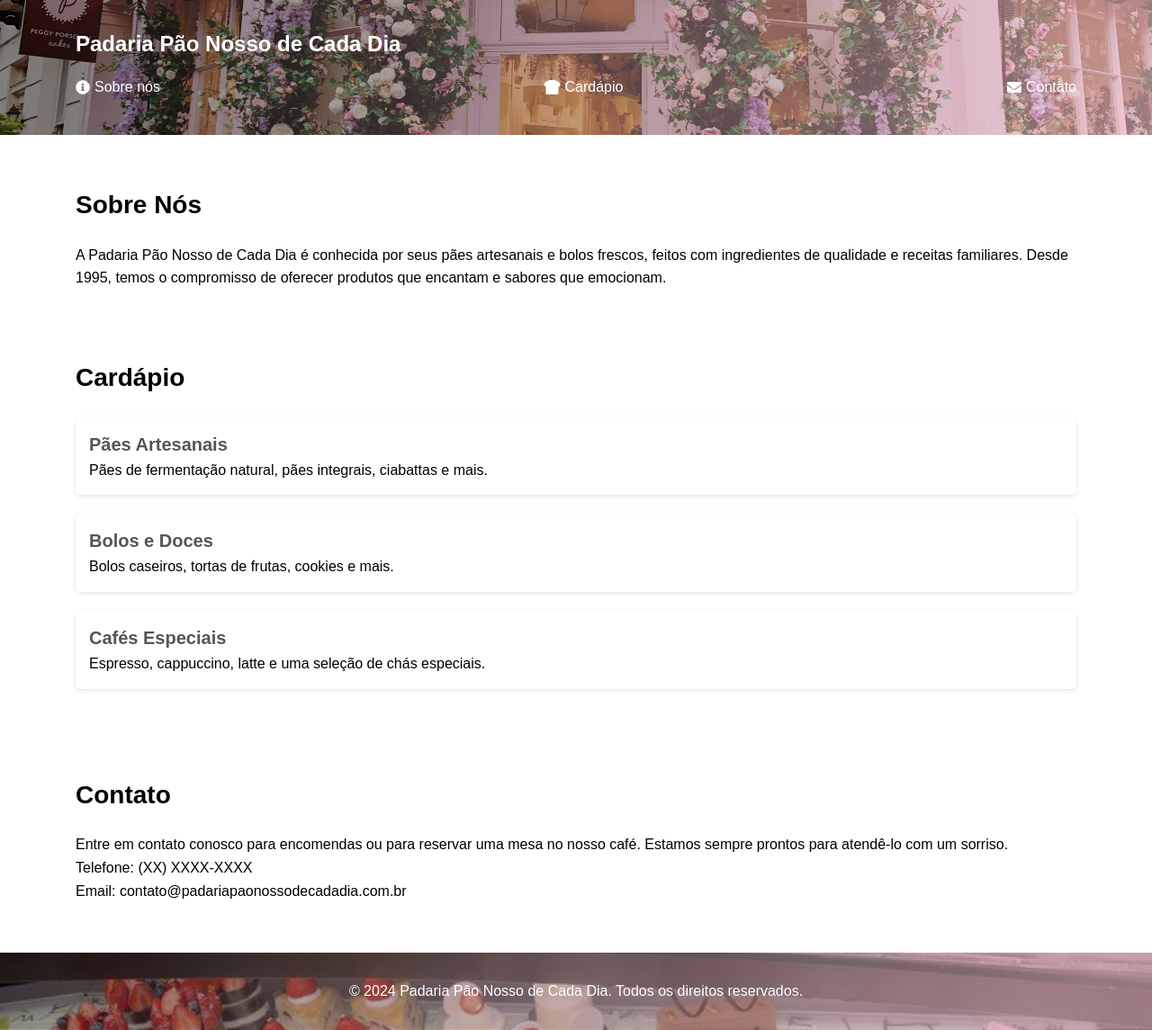
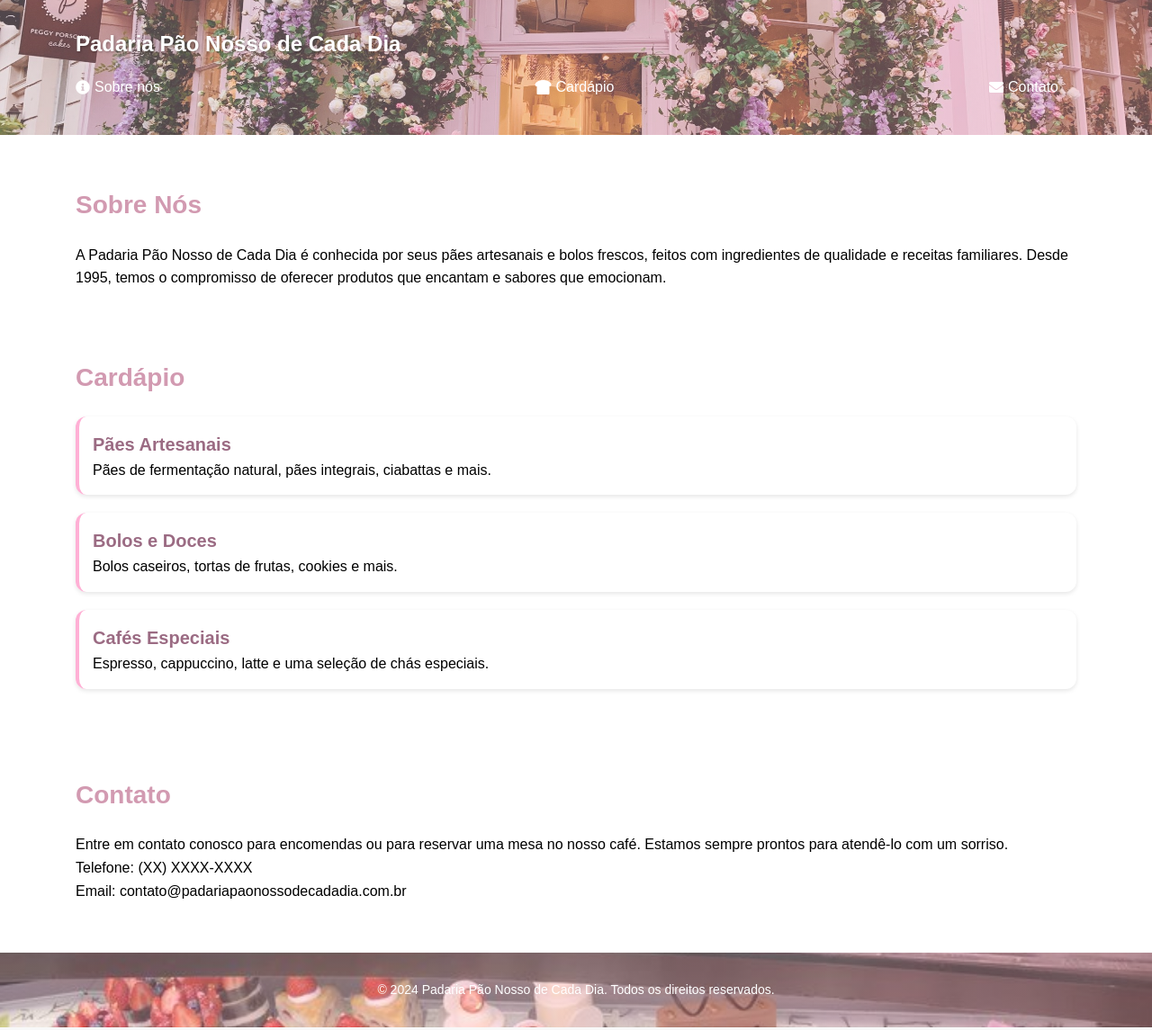
Before and after one commit to rrleticia/PROGWEB, a plain HTML site: page ROTEIRO-2/desafio.html in a window 1280 px wide. Shown: the whole page at 90% size. Drawn offline with Linux system fonts and the light colour scheme.

Commit message:
finished challeng part

```diff
--- a/ROTEIRO-2/desafio.css
+++ b/ROTEIRO-2/desafio.css
@@ -6,7 +6,7 @@
 }
 
 body {
-  font-family: Arial, sans-serif;
+  font-family: "Poppins", sans-serif;
   line-height: 1.6;
   background-color: #f8f8f8;
   padding-top: 150px;
@@ -20,7 +20,6 @@ body {
 }
 
 header {
-  background-color: #333;
   color: #fff;
   padding: 10px 0;
   position: fixed;
@@ -28,10 +27,12 @@ header {
   width: 100%;
   top: 0;
   z-index: 1000;
+  backdrop-filter: blur(6px);
+  background-color: rgba(255, 192, 203, 0.2);
   background-image: linear-gradient(
       to right,
-      rgba(0, 0, 0, 0.418),
-      hsla(347, 78%, 87%, 0.6)
+      rgba(255, 222, 240, 0.3),
+      rgba(255, 182, 193, 0.4)
     ),
     url("header-bg.jpg");
   background-size: cover;
@@ -40,6 +41,7 @@ header {
 
 header h1 {
   font-size: 24px; /* Redução o tamanho da fonte para se adequar a telas menores */
+  text-shadow: 1px 1px 3px rgba(0, 0, 0, 0.3);
 }
 
 nav ul {
@@ -56,10 +58,6 @@ nav ul li {
   margin-right: 20px;
 }
 
-nav ul li:last-child {
-  margin-right: 0;
-}
-
 nav ul li a {
   text-decoration: none;
   color: #fff;
@@ -74,7 +72,8 @@ nav ul li a i {
 }
 
 nav ul li a:hover {
-  background-color: rgba(255, 182, 193, 0.637);
+  color: #ffeef5;
+  background-color: rgba(255, 255, 255, 0.2);
 }
 
 .section {
@@ -89,12 +88,14 @@ nav ul li a:hover {
 .section h2 {
   font-size: 28px;
   margin-bottom: 20px;
+  color: #d29ab1;
 }
 
 .cardapio-item {
   margin-bottom: 20px;
   padding: 15px;
-  border-radius: 5px;
+  border-radius: 12px;
+  border-left: 4px solid #ffb0d5;
   box-shadow: 0 2px 5px rgba(0, 0, 0, 0.1);
   transition: transform 0.3s ease, background-color 0.3s ease;
 }
@@ -108,7 +109,8 @@ mouse sobre ele */
 .cardapio-item h3 {
   font-size: 20px;
   color: #555;
-  font-family: ‘Roboto’, Arial, sans-serif;
+  color: #9b6b83;
+  font-family: "Poppins", sans-serif;
 }
 
 footer {
@@ -119,12 +121,15 @@ footer {
   position: relative;
   bottom: 0;
   width: 100%;
+  backdrop-filter: blur(6px);
+  background-color: rgba(255, 192, 203, 0.2);
   background-image: linear-gradient(
       to right,
-      rgba(0, 0, 0, 0.418),
-      hsla(347, 78%, 87%, 0.6)
+      rgba(255, 222, 240, 0.3),
+      rgba(255, 182, 193, 0.4)
     ),
     url("footer-bg.jpg");
   background-size: cover;
   background-position: center;
+  font-size: 14px;
 }
```
